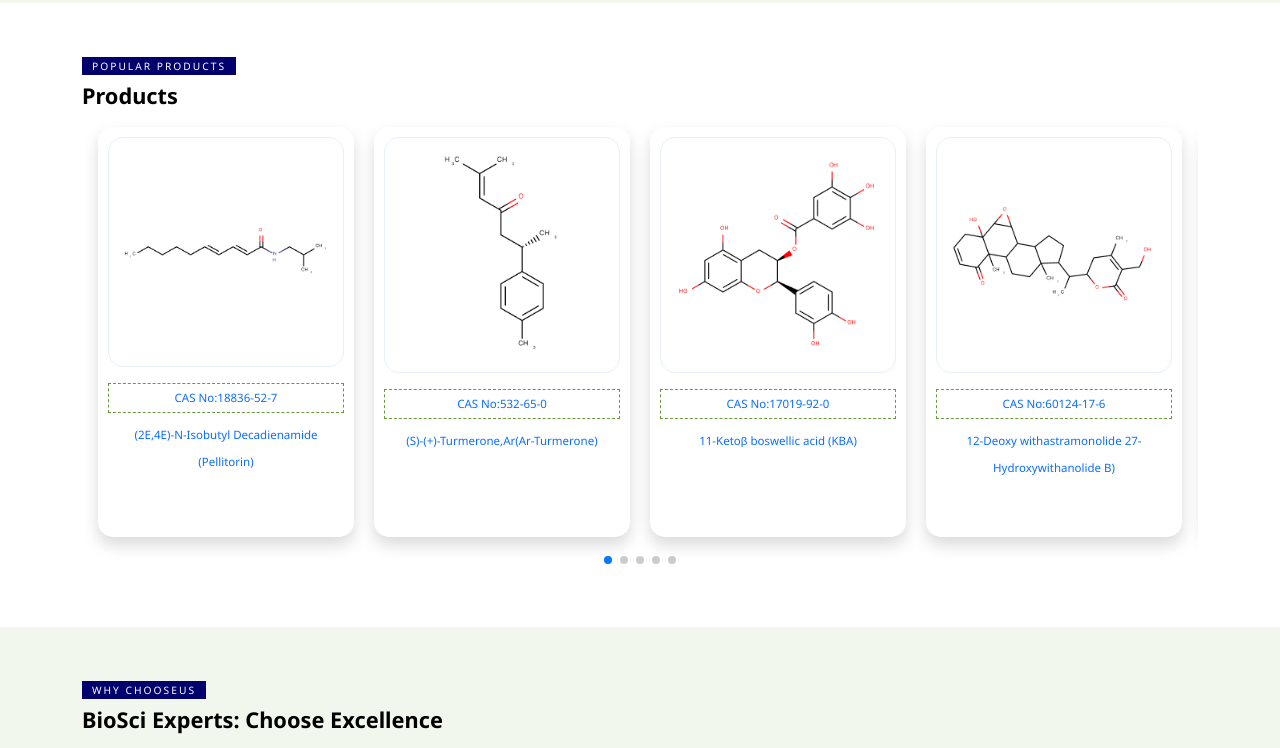
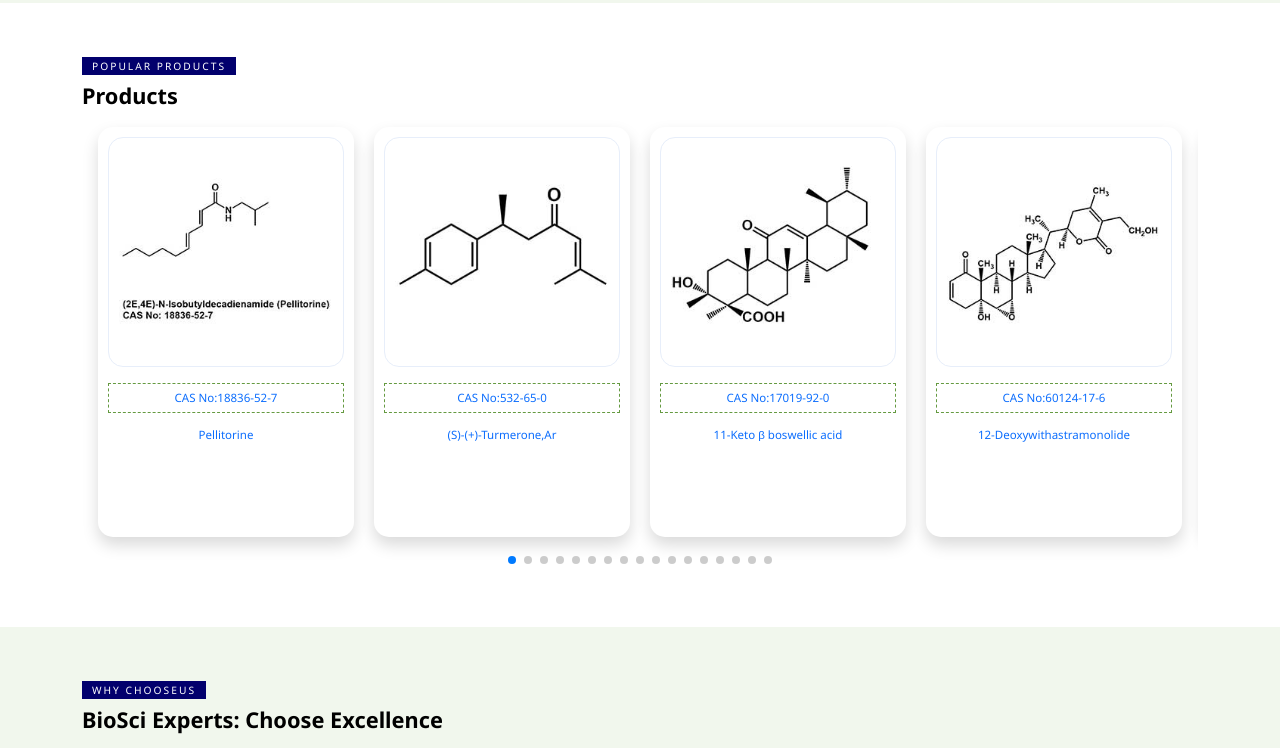
Before and after one commit to praveengupthanandipati/new-horizon, a React (Create React App) app: page / in a window 1280 px wide. Shown: the part 1900-2648 px from the top of the page. Built offline with nearby package versions, Linux system fonts and the light colour scheme.

Commit message:
commit footer and link updates

```diff
--- a/src/assets/styles/main.scss
+++ b/src/assets/styles/main.scss
@@ -318,6 +318,7 @@ header {
 
 footer {
   font-size: $fsize;
+  position: relative;
   margin-top: 50px;
   // background: lighten(map-get($colors, primary), 40%);
   background-image: linear-gradient(
@@ -356,6 +357,11 @@ footer {
   }
   .bottomFooter {
     margin-top: 25px;
+  }
+  .scroll-to-top {
+    right: 0;
+    bottom: 50px;
+    position: fixed;
   }
 }
 
--- a/src/components/HomeProducts.js
+++ b/src/components/HomeProducts.js
@@ -5,59 +5,25 @@ import Product01 from "../assets/img/products/product01.png";
 import Product02 from "../assets/img/products/product02.png";
 import Product03 from "../assets/img/products/product03.png";
 import Product04 from "../assets/img/products/product04.png";
-import { NavLink } from "react-router-dom";
+import { NavLink, useNavigate } from "react-router-dom";
+import phytochemicals from "../data/Phytochemicals_data";
 
 const HomeProducts = () => {
-  const ProductsItems = [
-    {
-      id: 1,
-      imgname: Product01,
-      cas: "18836-52-7",
-      title: "(2E,4E)-N-Isobutyl Decadienamide (Pellitorin)",
-    },
-    {
-      id: 2,
-      imgname: Product02,
-      cas: "532-65-0",
-      title: "(S)-(+)-Turmerone,Ar(Ar-Turmerone)",
-    },
-    {
-      id: 3,
-      imgname: Product03,
-      cas: "17019-92-0",
-      title: "11-Ketoβ boswellic acid (KBA)",
-    },
-    {
-      id: 4,
-      imgname: Product04,
-      cas: "60124-17-6",
-      title: "12-Deoxy withastramonolide 27-Hydroxywithanolide B)",
-    },
-    {
-      id: 5,
-      imgname: Product01,
-      cas: "18836-52-7",
-      title: "(2E,4E)-N-Isobutyl Decadienamide (Pellitorin)",
-    },
-    {
-      id: 6,
-      imgname: Product02,
-      cas: "532-65-0",
-      title: "(S)-(+)-Turmerone,Ar(Ar-Turmerone)",
-    },
-    {
-      id: 7,
-      imgname: Product03,
-      cas: "17019-92-0",
-      title: "11-Ketoβ boswellic acid (KBA)",
-    },
-    {
-      id: 8,
-      imgname: Product04,
-      cas: "60124-17-6",
-      title: "12-Deoxy withastramonolide 27-Hydroxywithanolide B)",
-    },
-  ];
+  const navigate = useNavigate();
+  const handleTabClick = (id, type) => {
+    scrollToTop()
+    localStorage.setItem("id", id);
+    navigate(`/Product-Detail?q=${id}&type=${type}`);
+  };
+
+  const scrollToTop = () => {
+    window.scrollTo({
+      top: 0,
+      behavior: "smooth",
+    });
+  };
+
+  const homeProducts = phytochemicals.slice(0, 20);
   return (
     <div>
       <div className="container">
@@ -84,22 +50,25 @@ const HomeProducts = () => {
           modules={[Pagination]}
           className="mySwiper px-3"
         >
-          {ProductsItems.map((item) => (
+          {homeProducts.map((item) => (
             <SwiperSlide key={item.id}>
-              <div className="HomePorudctitem shadow">
+              <div
+                className="HomePorudctitem shadow"
+                onClick={() => handleTabClick(item.id, "all")}
+              >
                 <figure>
                   <NavLink>
                     <img
-                      src={item.imgname}
-                      alt={item.title}
+                      src={item.Image}
+                      alt={item.Product}
                       className="img-fluid w-100"
                     />
                   </NavLink>
                 </figure>
                 <article>
                   <NavLink>
-                    <h6 className="text-center">CAS No:{item.cas}</h6>
-                    <p className="text-center p-0 m-0">{item.title}</p>
+                    <h6 className="text-center">CAS No:{item.CASNumber}</h6>
+                    <p className="text-center p-0 m-0">{item.Product}</p>
                   </NavLink>
                 </article>
               </div>
--- a/src/includes/Footer.js
+++ b/src/includes/Footer.js
@@ -1,11 +1,39 @@
-import React from "react";
+import {React, useState, useEffect} from "react";
 import { NavLink } from "react-router-dom";
 import footerlogo from "../assets/img/logo-color.svg";
 
 function Footer() {
+
+  const [isScrolled, setIsScrolled] = useState(false);
+
+  useEffect(() => {
+    const handleScroll = () => {
+      const scrollTop = window.scrollY;
+      setIsScrolled(scrollTop > 0);
+    };
+
+    window.addEventListener("scroll", handleScroll);
+
+    return () => {
+      window.removeEventListener("scroll", handleScroll);
+    };
+  }, []);
+
+  const scrollToTop = () => {
+    window.scrollTo({
+      top: 0,
+      behavior: "smooth",
+    });
+  };
   return (
     <div>
       <footer className="footer">
+      {isScrolled && (
+        <div className="scroll-to-top" onClick={scrollToTop}>
+          <NavLink>Move to Top</NavLink>
+        </div>
+      )}
+
         <div className="container">
           <div className="row">
             <div className="col-md-3">
@@ -72,8 +100,8 @@ function Footer() {
                       mangcoding123@newhorizon.com
                     </li>
                     <li>
-                      <span className="icon-pin"></span> IDA Mallapur, Hyderabad,
-                      Telangana - 500034
+                      <span className="icon-pin"></span> IDA Mallapur,
+                      Hyderabad, Telangana - 500034
                     </li>
                   </ul>
                   <div className="pt-3 social">
--- a/src/pages/Products.js
+++ b/src/pages/Products.js
@@ -8,16 +8,26 @@ function Products() {
   const pageIntro = "Our Popular Products";
   const navigate = useNavigate();
 
-  const handleClick = (id) => {
-    navigate(`/Product-Detail?q=${id}`);
+  const scrollToTop = () => {
+    window.scrollTo({
+      top: 0,
+      behavior: "smooth",
+    });
   };
+
+   const handleTabClick = (id, type) => {
+    localStorage.setItem("id", id);
+    scrollToTop()
+    navigate(`/Product-Detail?q=${id}&type=${type}`);
+  };
+
   const leadItems = phytochemicals.filter(
     (item) => item.type === "lead" || item.type === "lead_analogs"
   );
   const analogsItems = phytochemicals.filter(
     (item) => item.type === "analogs" || item.type === "lead_analogs"
   );
-  // console.log(leadItems);
+
   return (
     <div>
       <section className="subPage">
@@ -122,7 +132,7 @@ function Products() {
                         {phytochemicals.map((item, index) => (
                           <tr key={index}>
                             <td width="85%">
-                              <a href="" onClick={() => handleClick(item.id)}>
+                              <a  href="" onClick={() => handleTabClick(item.id, "all")}>
                                 {item.Product}
                               </a>
                             </td>
@@ -153,7 +163,10 @@ function Products() {
                         {leadItems.map((item, index) => (
                           <tr key={index}>
                             <td width="85%">
-                              <a href="" onClick={() => handleClick(item.id)}>
+                              <a
+                                href=""
+                                onClick={() => handleTabClick(item.id, "lead")}
+                              >
                                 {item.Product}
                               </a>
                             </td>
@@ -184,7 +197,12 @@ function Products() {
                         {analogsItems.map((item, index) => (
                           <tr key={index}>
                             <td width="85%">
-                              <a href="" onClick={() => handleClick(item.id)}>
+                              <a
+                                href=""
+                                onClick={() =>
+                                  handleTabClick(item.id, "analog")
+                                }
+                              >
                                 {item.Product}
                               </a>
                             </td>
```
Also changed, not shown: src/pages/ProductDetail.js (+82 -50 lines).
